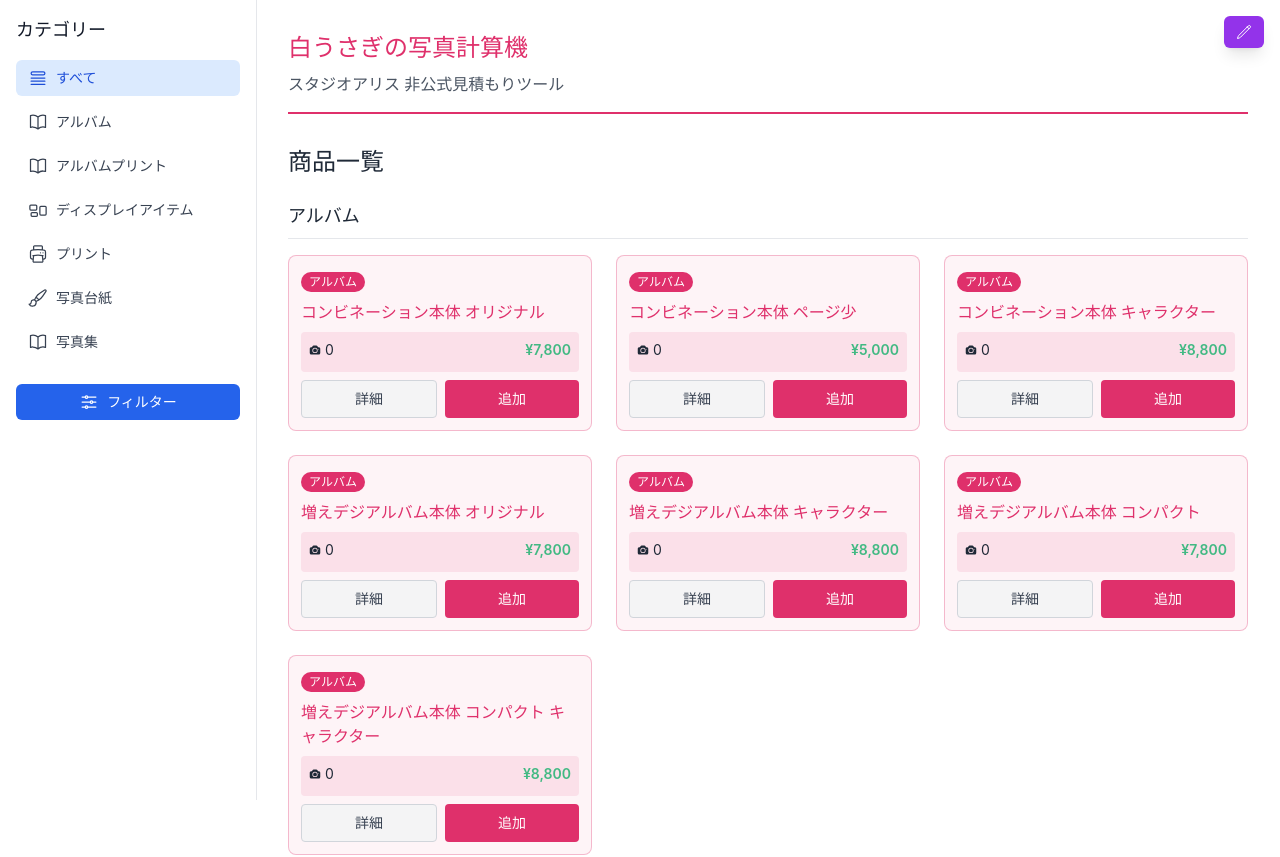
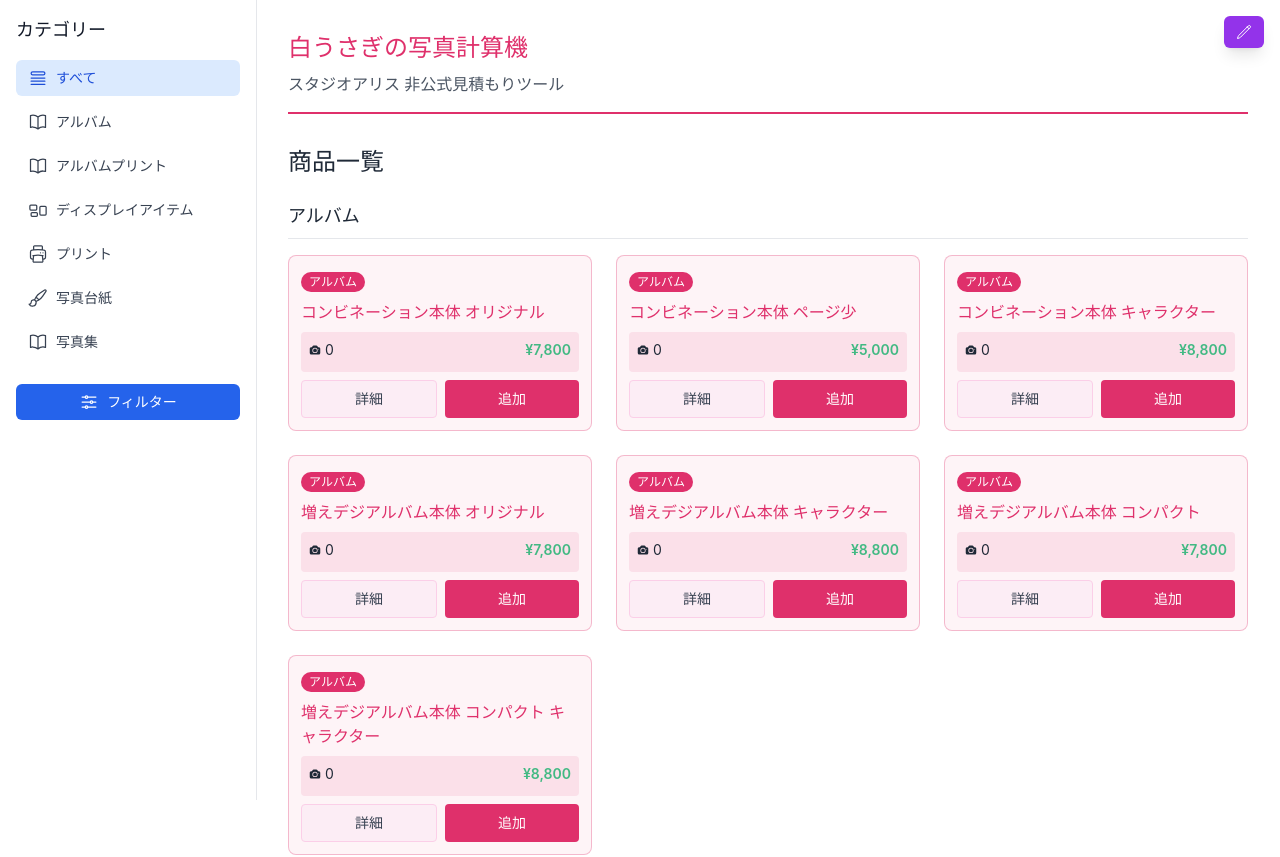
Before and after one commit to kiwi-26/photo-studio-price-calculator, a Vue app: page / in a window 1280 px wide. Shown: the top 857 px of the page. Built offline with nearby package versions, Linux system fonts and the light colour scheme.

Commit message:
詳細ボタンの色味変更

```diff
--- a/src/components/ProductCard.vue
+++ b/src/components/ProductCard.vue
@@ -39,7 +39,7 @@
     <div class="flex gap-2">
       <button
         @click="$emit('show-detail', product)"
-        class="flex-1 bg-gray-100 dark:bg-gray-600 bg-opacity-90 text-gray-700 dark:text-gray-300 border border-gray-300 dark:border-gray-500 py-1.5 sm:py-2 text-xs sm:text-sm font-semibold rounded transition-colors duration-200 hover:bg-gray-200 dark:hover:bg-gray-500"
+        class="flex-1 bg-pink-100 dark:bg-pink-600 bg-opacity-50 text-gray-700 dark:text-gray-300 border border-pink-200 dark:border-pink-600 py-1.5 sm:py-2 text-xs sm:text-sm font-semibold rounded transition-colors duration-200 hover:bg-pink-100 dark:hover:bg-pink-500"
       >
         詳細
       </button>
```
